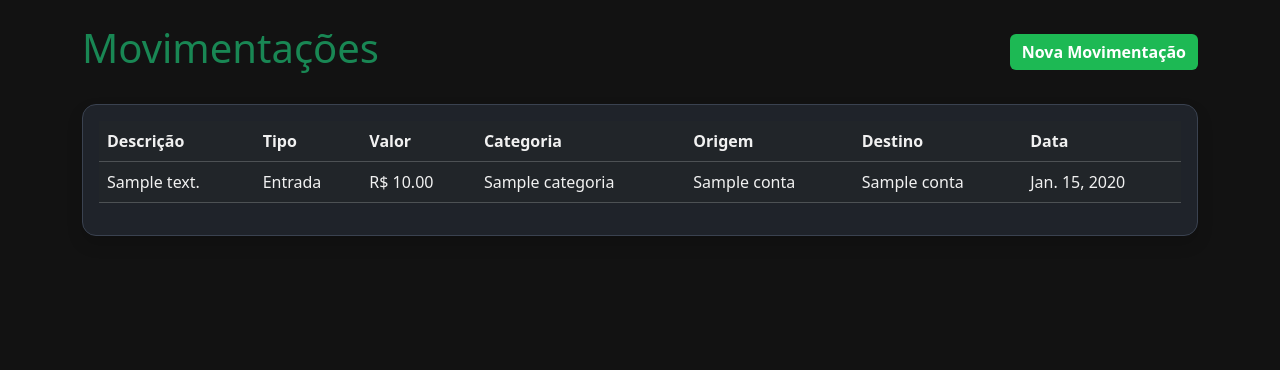
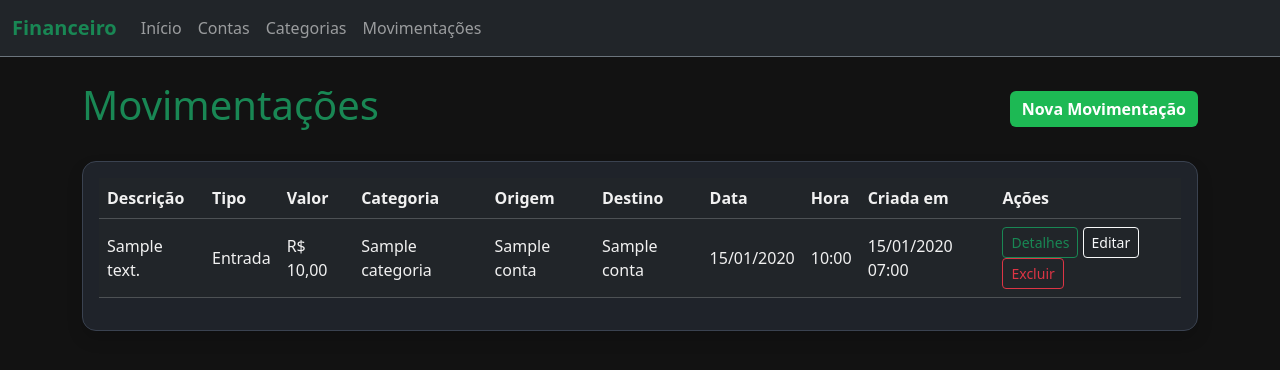
Before and after one commit to Francielp2/Sistema-financeiro-django, a Django app: page /movimentacoes/ in a window 1280 px wide. Shown: the top 370 px of the page. Run offline with Django 5.2, Linux system fonts and the light colour scheme; tables that the repository leaves empty hold one stand-in row (values such as "Sample post").

Commit message:
Crud de movimentações e correções de erros de lógica

```diff
--- a/config/settings.py
+++ b/config/settings.py
@@ -105,9 +105,9 @@ AUTH_PASSWORD_VALIDATORS = [
 # Internationalization
 # https://docs.djangoproject.com/en/6.0/topics/i18n/
 
-LANGUAGE_CODE = 'en-us'
+LANGUAGE_CODE = 'pt-br'
 
-TIME_ZONE = 'UTC'
+TIME_ZONE = 'America/Sao_Paulo'
 
 USE_I18N = True
 
--- a/financeiro/models.py
+++ b/financeiro/models.py
@@ -1,6 +1,7 @@
 from django.db import models
 from django.contrib.auth.models import User
 from django.core.exceptions import ValidationError
+from django.utils import timezone
 
 
 class Conta(models.Model):
@@ -78,7 +79,8 @@ class Movimentacao(models.Model):
         null=True
     )
 
-    data = models.DateField()
+    data = models.DateField(blank=True, null=True)
+    hora = models.TimeField(blank=True, null=True)
     observacao = models.TextField(blank=True, null=True)
     criada_em = models.DateTimeField(auto_now_add=True)
     atualizada_em = models.DateTimeField(auto_now=True)
@@ -86,7 +88,7 @@ class Movimentacao(models.Model):
     class Meta:
         verbose_name = 'Movimentação'
         verbose_name_plural = 'Movimentações'
-        ordering = ['-data', '-criada_em']
+        ordering = ['-data', '-hora', '-criada_em']
 
     def __str__(self):
         return f'{self.descricao} - R$ {self.valor}'
@@ -95,6 +97,10 @@ class Movimentacao(models.Model):
         if self.valor <= 0:
             raise ValidationError(
                 'O valor da movimentação deve ser maior que zero.')
+
+        if self.data and not self.hora:
+            raise ValidationError(
+                'Ao informar uma data, a hora da movimentação também deve ser informada.')
 
         if self.tipo == 'entrada':
             if not self.conta_destino:
@@ -120,5 +126,13 @@ class Movimentacao(models.Model):
                     'A conta de origem e destino não podem ser iguais.')
 
     def save(self, *args, **kwargs):
+        agora = timezone.localtime()
+
+        if not self.data:
+            self.data = agora.date()
+
+        if not self.hora:
+            self.hora = agora.time()
+
         self.full_clean()
         super().save(*args, **kwargs)
--- a/financeiro/templates/financeiro/movimentacoes/form_movimentacao.html
+++ b/financeiro/templates/financeiro/movimentacoes/form_movimentacao.html
@@ -60,6 +60,11 @@ Nova Movimentação
                         {{ form.data }}
                     </div>
 
+                    <div class="mb-3">
+                        <label class="form-label text-light">Hora</label>
+                        {{ form.hora }}
+                    </div>
+
                     <div class="mb-4">
                         <label class="form-label text-light">Observação</label>
                         {{ form.observacao }}
--- a/financeiro/templates/financeiro/movimentacoes/listar_movimentacoes.html
+++ b/financeiro/templates/financeiro/movimentacoes/listar_movimentacoes.html
@@ -27,6 +27,9 @@ Movimentações
                     <th>Origem</th>
                     <th>Destino</th>
                     <th>Data</th>
+                    <th>Hora</th>
+                    <th>Criada em</th>
+                    <th>Ações</th>
                 </tr>
             </thead>
 
@@ -39,11 +42,27 @@ Movimentações
                     <td>{{ movimentacao.categoria|default:"-" }}</td>
                     <td>{{ movimentacao.conta_origem|default:"-" }}</td>
                     <td>{{ movimentacao.conta_destino|default:"-" }}</td>
-                    <td>{{ movimentacao.data }}</td>
+                    <td>{{ movimentacao.data|date:"d/m/Y" }}</td>
+                    <td>{{ movimentacao.hora|default:"-" }}</td>
+                    <td>{{ movimentacao.criada_em|date:"d/m/Y H:i" }}</td>
+
+                    <td>
+                        <a href="{% url 'detalhes_movimentacao' movimentacao.id %}" class="btn btn-sm btn-outline-success">
+                            Detalhes
+                        </a>
+
+                        <a href="{% url 'editar_movimentacao' movimentacao.id %}" class="btn btn-sm btn-outline-light">
+                            Editar
+                        </a>
+
+                        <a href="{% url 'excluir_movimentacao' movimentacao.id %}" class="btn btn-sm btn-outline-danger">
+                            Excluir
+                        </a>
+                    </td>
                 </tr>
                 {% empty %}
                 <tr>
-                    <td colspan="7">Nenhuma movimentação cadastrada.</td>
+                    <td colspan="10">Nenhuma movimentação cadastrada.</td>
                 </tr>
                 {% endfor %}
             </tbody>
--- a/financeiro/urls.py
+++ b/financeiro/urls.py
@@ -18,4 +18,7 @@ urlpatterns = [
 
     path('movimentacoes/', views.listar_movimentacoes, name='listar_movimentacoes'),
     path('movimentacoes/criar/', views.criar_movimentacao, name='criar_movimentacao'),
+    path('movimentacoes/<int:movimentacao_id>/', views.detalhes_movimentacao, name='detalhes_movimentacao'),
+    path('movimentacoes/editar/<int:movimentacao_id>/', views.editar_movimentacao, name='editar_movimentacao'),
+    path('movimentacoes/excluir/<int:movimentacao_id>/', views.excluir_movimentacao, name='excluir_movimentacao'),
     ]
--- a/financeiro/views.py
+++ b/financeiro/views.py
@@ -141,7 +141,11 @@ def excluir_categoria(request, categoria_id):
 # Funções par movimentações
 
 def listar_movimentacoes(request):
-    movimentacoes = models.Movimentacao.objects.all()
+    movimentacoes = models.Movimentacao.objects.all().order_by(
+        '-data',
+        '-hora',
+        '-criada_em'
+    )
 
     return render(request, 'financeiro/movimentacoes/listar_movimentacoes.html', {
         'movimentacoes': movimentacoes
@@ -163,3 +167,40 @@ def criar_movimentacao(request):
     return render(request, 'financeiro/movimentacoes/form_movimentacao.html', {
         'form': form
     })
+
+
+def detalhes_movimentacao(request, movimentacao_id):
+    movimentacao = get_object_or_404(models.Movimentacao, id=movimentacao_id)
+
+    return render(request, 'financeiro/movimentacoes/detalhes_movimentacao.html', {
+        'movimentacao': movimentacao
+    })
+
+
+def editar_movimentacao(request, movimentacao_id):
+    movimentacao = get_object_or_404(models.Movimentacao, id=movimentacao_id)
+
+    if request.method == 'POST':
+        form = MovimentacaoForm(request.POST, instance=movimentacao)
+
+        if form.is_valid():
+            form.save()
+            return redirect('listar_movimentacoes')
+    else:
+        form = MovimentacaoForm(instance=movimentacao)
+
+    return render(request, 'financeiro/movimentacoes/form_movimentacao.html', {
+        'form': form
+    })
+
+
+def excluir_movimentacao(request, movimentacao_id):
+    movimentacao = get_object_or_404(models.Movimentacao, id=movimentacao_id)
+
+    if request.method == 'POST':
+        movimentacao.delete()
+        return redirect('listar_movimentacoes')
+
+    return render(request, 'financeiro/movimentacoes/excluir_movimentacao.html', {
+        'movimentacao': movimentacao
+    })
--- a/templates/base.html
+++ b/templates/base.html
@@ -1,23 +1,87 @@
 {% load static %}
 
-<!doctype html>
+<!DOCTYPE html>
 <html lang="pt-br">
-  <head>
-    <meta charset="UTF-8" />
-    <meta name="viewport" content="width=device-width, initial-scale=1.0" />
 
-    <title>{% block title %}Financeiro{% endblock %}</title>
+<head>
 
-    <!-- Bootstrap -->
-    <link
-      href="https://cdn.jsdelivr.net/npm/bootstrap@5.3.3/dist/css/bootstrap.min.css"
-      rel="stylesheet"
-    />
+    <meta charset="UTF-8">
 
-    <!-- CSS -->
-    <link rel="stylesheet" href="{% static 'style.css' %}" />
-  </head>
-  <body>
-    <div class="container mt-4">{% block content %} {% endblock %}</div>
-  </body>
+    <meta name="viewport" content="width=device-width, initial-scale=1.0">
+
+    <title>
+        {% block title %}
+        Sistema Financeiro
+        {% endblock %}
+    </title>
+
+    <link href="https://cdn.jsdelivr.net/npm/bootstrap@5.3.7/dist/css/bootstrap.min.css" rel="stylesheet">
+
+    <link rel="stylesheet" href="{% static 'style.css' %}">
+
+</head>
+
+<body>
+
+    <nav class="navbar navbar-expand-lg navbar-dark bg-dark border-bottom border-secondary mb-4">
+
+        <div class="container-fluid">
+
+            <a class="navbar-brand text-success fw-bold" href="{% url 'inicio' %}">
+                Financeiro
+            </a>
+
+            <button class="navbar-toggler" type="button" data-bs-toggle="collapse" data-bs-target="#navbarNav">
+
+                <span class="navbar-toggler-icon"></span>
+
+            </button>
+
+            <div class="collapse navbar-collapse" id="navbarNav">
+
+                <ul class="navbar-nav me-auto">
+
+                    <li class="nav-item">
+                        <a class="nav-link" href="{% url 'inicio' %}">
+                            Início
+                        </a>
+                    </li>
+
+                    <li class="nav-item">
+                        <a class="nav-link" href="{% url 'listar_contas' %}">
+                            Contas
+                        </a>
+                    </li>
+
+                    <li class="nav-item">
+                        <a class="nav-link" href="{% url 'listar_categorias' %}">
+                            Categorias
+                        </a>
+                    </li>
+
+                    <li class="nav-item">
+                        <a class="nav-link" href="{% url 'listar_movimentacoes' %}">
+                            Movimentações
+                        </a>
+                    </li>
+
+                </ul>
+
+            </div>
+
+        </div>
+
+    </nav>
+
+    <div class="container">
+
+        {% block content %}
+        {% endblock %}
+
+    </div>
+
+    <script src="https://cdn.jsdelivr.net/npm/bootstrap@5.3.7/dist/js/bootstrap.bundle.min.js"></script>
+
+</body>
+
 </html>
```
Also changed, not shown: financeiro/forms.py (+6 -2 lines), financeiro/templates/financeiro/movimentacoes/detalhes_movimentacao.html (added, +40 -0 lines), financeiro/templates/financeiro/movimentacoes/excluir_movimentacao.html (added, +44 -0 lines), financeiro/migrations/0002_movimentacao_hora.py (added), financeiro/migrations/0003_alter_movimentacao_data.py (added).
